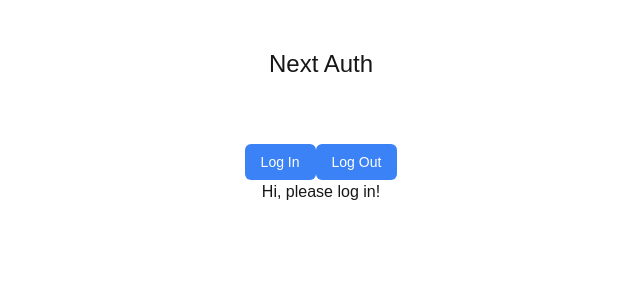
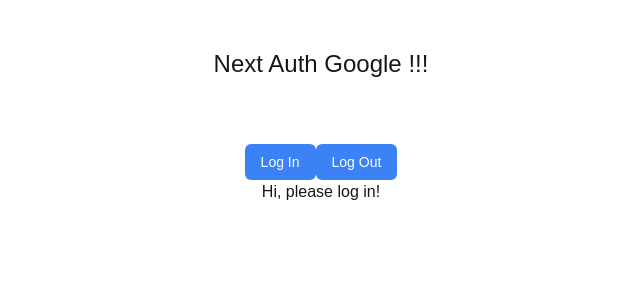
Before and after one commit to mkApproach/next-auth-sample, a Next.js app: page / in a window 1280 px wide. Shown: the top 300 px of the page, without its empty margins (319-959 px from the left). Built offline with nearby package versions, Linux system fonts and the light colour scheme; no server answers.

Commit message:
firstCommit

```diff
--- a/src/app/page.tsx
+++ b/src/app/page.tsx
@@ -10,7 +10,7 @@ export default function Home() {
 
   return (
     <div className="w-full text-center">
-      <h1 className="text-2xl my-12">Next Auth</h1>
+      <h1 className="text-2xl my-12">Next Auth Google !!!</h1>
       <LogInButton />
       <LogOutButton />
 
```
